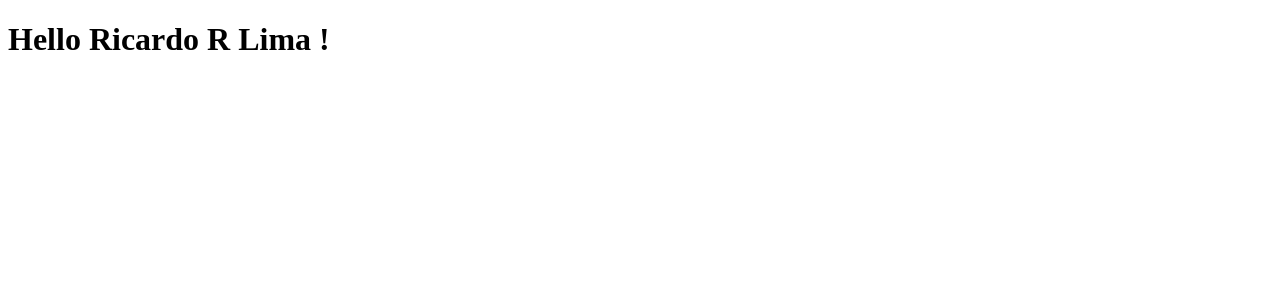
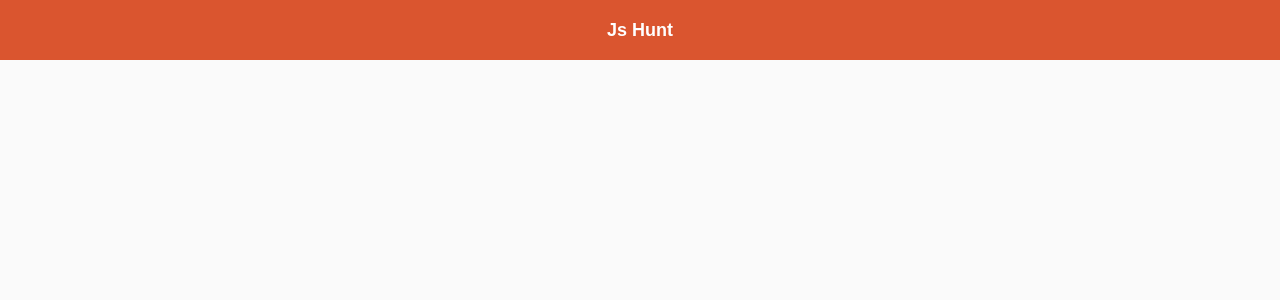
Before and after one commit to ricardolimati/react-js, a React (Create React App) app: page / in a window 1280 px wide. Shown: the top 300 px of the page. Built offline with nearby package versions, Linux system fonts and the light colour scheme.

Commit message:
ReacJS - Criando Header

```diff
--- a/src/App.js
+++ b/src/App.js
@@ -1,13 +1,11 @@
 import React, { Component } from 'react';
+import Header from './components/Header';
+import "./styles.css";
 
-class App extends Component {
-  render() {
-    return (
-      <div className="App">
-        <h1>Hello Ricardo R Lima !</h1>
-      </div>
-    );
-  }
-}
+const App = () => (
+  <div className="App">
+    <Header />
+  </div>
+);
 
-export default App;
+    export default App;
--- /dev/null
+++ b/src/components/Header/index.js
@@ -0,0 +1,7 @@
+import React from 'react';
+
+import "./style.css";
+
+const Header = () => <header id="main-header">Js Hunt</header>;
+
+export default Header;
--- /dev/null
+++ b/src/components/Header/style.css
@@ -0,0 +1,11 @@
+#main-header{
+    width: 100%;
+    height: 60px;
+    background: #da552f;
+    font-size: 18px;
+    font-weight: bold;
+    color: #fff;
+    display: flex;
+    justify-content: center;
+    align-items: center;
+}
--- /dev/null
+++ b/src/styles.css
@@ -0,0 +1,12 @@
+*{
+    margin: 0;
+    padding: 0;
+    outline: 0;
+    box-sizing: border-box;
+}
+
+body{
+    font-family: Arial, Helvetica, sans-serif;
+    background: #fafafa;
+    color: #333;
+}
```
